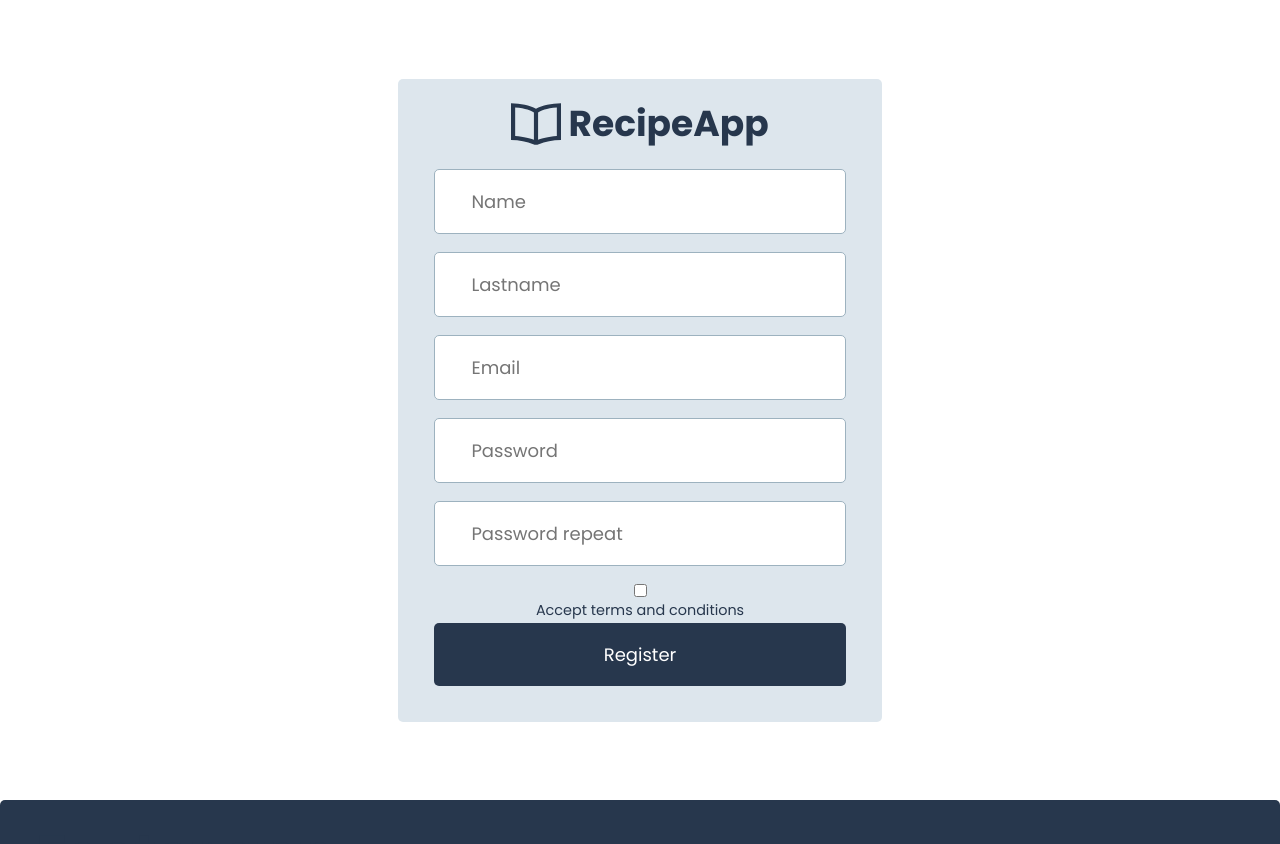
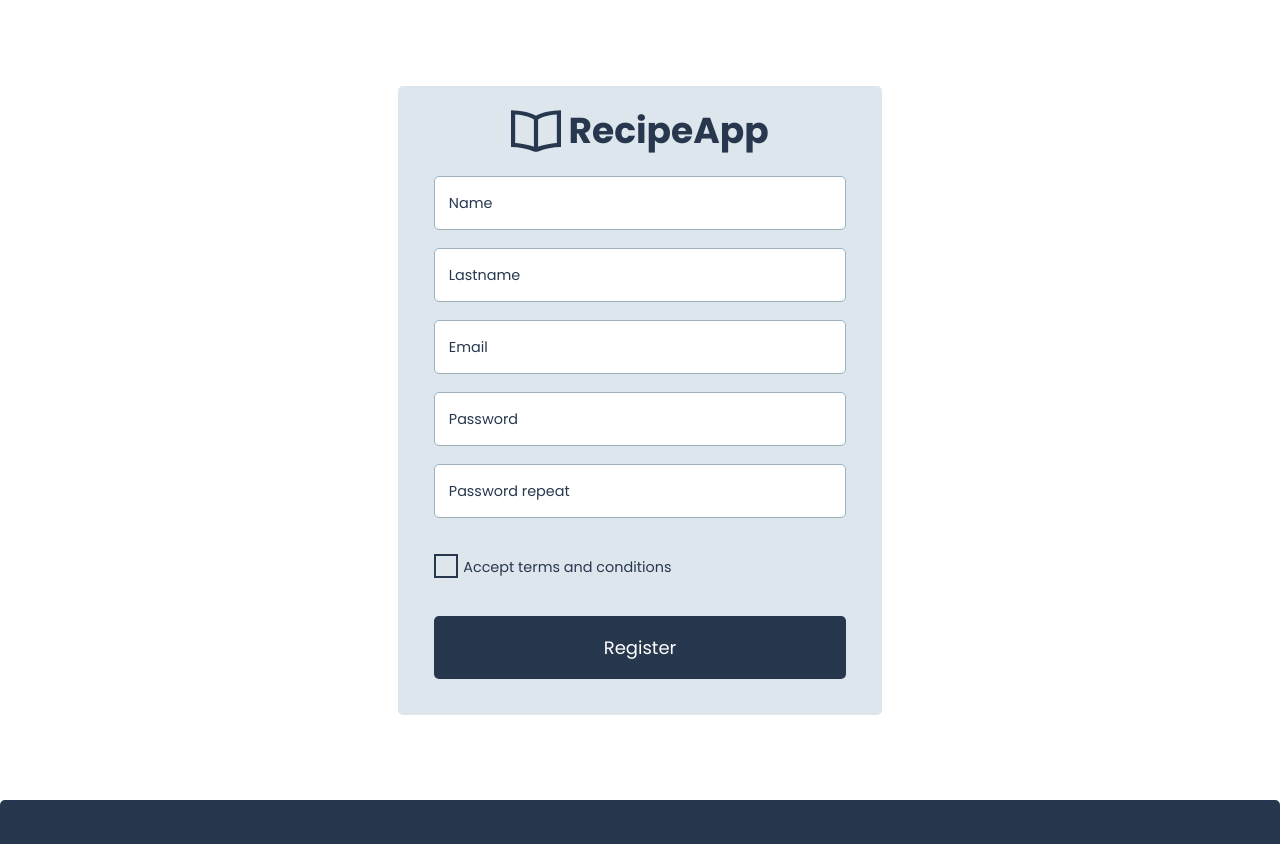
Before and after one commit to guillermomontero/recipe-app-front, a Vue app: page /register in a window 1280 px wide. Shown: the top 844 px of the page. Built offline with nearby package versions, Linux system fonts and the light colour scheme.

Commit message:
WIP styling form checkboxes

```diff
--- a/src/assets/scss/_form.scss
+++ b/src/assets/scss/_form.scss
@@ -3,6 +3,7 @@
   display: flex;
   flex-flow: column wrap;
   align-items: center;
+  padding: 1em;
 
   &__row {
     width: 100%;
@@ -16,22 +17,139 @@
     display: flex;
     flex-flow: column nowrap;
     align-items: flex-start;
+    position: relative;
+    margin: 0 0 3em 0;
+  }
+
+  &__label {
+    font-size: 0.8rem;
+    position: absolute;
+    top: 1em;
+    left: 1em;
+    z-index: 2;
+    transition: all 200ms ease-in;
   }
 
   &__input {
     width: 100%;
-    padding: 0.5em 1em;
+    border: solid 1px $blue-light;
+    background: $white;
+    border-radius: 5px;
+    padding: 1em 1em 0.4em 1em;
+    position: absolute;
+    top: 0;
+    left: 0;
+    z-index: 1;
   }
 
   &__textarea {
     width: 100%;
     padding: 1em;
   }
+
+  &__button {
+    cursor: pointer;
+    appearance: none;
+    border: none;
+    outline: none;
+    border-radius: 5px;
+    background: $blue-dark;
+    color: $white;
+    padding: 1em 2em;
+    width: 100%;
+    transition: all ease 0.3s;
+
+    &:hover {
+      background: $blue-semi;
+    }
+  }
+
+  &__links {
+    width: 100%;
+    padding: 0 1em;
+    display: flex;
+    flex-flow: row wrap;
+    align-items: center;
+    justify-content: space-between;
+
+    a {
+      cursor: pointer;
+      color: $orange-dark;
+      font-weight: 700;
+      display: block;
+      font-size: 0.8rem;
+      transition: all ease 0.3s;
+
+      &:hover {
+        color: $orange-semi;
+      }
+    }
+  }
+
+  &__message {
+    width: 100%;
+    padding: 1em;
+    margin: 1em 0 0 0;
+    background: $error;
+    color: $white;
+    border-radius: 5px;
+  }
+
+  &__checkbox {
+    width: 100%;
+    margin: 1em 0;
+
+    & label {
+      padding: .5em 1.5em .5em 2em;
+      font-size: .8rem;
+      line-height: .8rem;
+      color: $blue-dark;
+      cursor: pointer;
+      position: relative;
+      transition: all ease .2s;
+
+      &:before {
+        content: "";
+        display: inline-block;
+        width: 20px;
+        height: 20px;
+        border: 2px solid $blue-dark;
+        background: none;
+        position: absolute;
+        top: 4px;
+        left: 0px;
+        z-index: 1;
+        transition: all ease .2s;
+      }
+    }
+
+    & input[type="checkbox"] {
+      display: none;
+
+      &:disabled + label:before {
+        border: 2px solid $blue-semi;
+      }
+
+      &:checked + label:before {
+        background: $success;
+        border: 2px solid $success;
+        border-radius: 50%;
+      }
+    }
+  }
 }
 
-label {
-  font-size: 0.8rem;
+.form__input:focus ~ .form__label,
+.form__input:not(:placeholder-shown).form__input:not(:focus) ~ .form__label {
+  top: 0.2em;
+  left: 1.6em;
+  font-size: 0.6rem;
 }
+
+.form__input:focus ~ .form__label {
+  color: $orange-dark;
+}
+
 
 .form-extras {
   &__ingredients {
--- a/src/assets/scss/views/_login.scss
+++ b/src/assets/scss/views/_login.scss
@@ -22,71 +22,6 @@
     }
   }
 
-  &__form {
-    width: 100%;
-    display: flex;
-    flex-flow: column wrap;
-    align-items: center;
-    padding: 1em;
-
-    &--input {
-      width: 100%;
-      border: solid 1px $blue-light;
-      background: $white;
-      padding: 1em 2em;
-      border-radius: 5px;
-      margin: 0 0 1em 0;
-    }
-
-    &--button {
-      cursor: pointer;
-      appearance: none;
-      border: none;
-      outline: none;
-      border-radius: 5px;
-      background: $blue-dark;
-      color: $white;
-      padding: 1em 2em;
-      width: 100%;
-      transition: all ease 0.3s;
-
-      &:hover {
-        background: $blue-semi;
-      }
-    }
-  }
-
-  &__links {
-    width: 100%;
-    padding: 0 1em;
-    display: flex;
-    flex-flow: row wrap;
-    align-items: center;
-    justify-content: space-between;
-
-    a {
-      cursor: pointer;
-      color: $orange-dark;
-      font-weight: 700;
-      display: block;
-      font-size: 0.8rem;
-      transition: all ease 0.3s;
-
-      &:hover {
-        color: $orange-semi;
-      }
-    }
-  }
-
-  &__message {
-    width: 100%;
-    padding: 1em;
-    margin: 1em 0 0 0;
-    background: $error;
-    color: $white;
-    border-radius: 5px;
-  }
-
   @media (min-width: 590px) {
     width: 50%;
   }
--- a/src/components/base/BaseMultiSelect.vue
+++ b/src/components/base/BaseMultiSelect.vue
@@ -76,14 +76,16 @@ onUnmounted(() => {
 
 <template>
   <div class="multi-select" id="multi-select">
-    <label for="baseInputText">{{ BMSLabel }}</label>
-    <input v-if="showOptions" type="text" name="baseInputText" id="baseInputText" v-model="textValue" class="multi-select__input" @input="filterOptions" autofocus="autofocus">
-    <input v-else type="text" name="textComputed" id="textComputed" v-model="selectedValuesComp" class="multi-select__input">
+    <input v-if="showOptions" type="text" placeholder=" " id="baseInputText" v-model="textValue" class="multi-select__input" @input="filterOptions" autofocus="autofocus">
+    <input v-else type="text" placeholder=" " id="textComputed" v-model="selectedValuesComp" class="multi-select__input">
+    <label for="baseInputText" class="multi-select__label">{{ BMSLabel }}</label>
     <div class="multi-select__items" :class="{ 'multi-select__items--show': showOptions }">
       <!-- TODO <div class="multi-select__items--add-new">+ Add</div> -->
       <div v-for="(item, index) in filterList" :key="index" class="multi-select__items--options">
-        <input type="checkbox" :name="`baseInputCheckbox-${index}`" :id="`baseInputCheckbox-${index}`" @click="checkValue(item.value)" v-model="item.selected">
-        <label :for="`baseInputCheckbox-${index}`">{{ item.label }}</label>
+        <div class="checkbox">
+          <input type="checkbox" :name="`baseInputCheckbox-${index}`" :id="`baseInputCheckbox-${index}`" @click="checkValue(item.value)" v-model="item.selected">
+          <label :for="`baseInputCheckbox-${index}`">{{ item.label }}</label>
+        </div>
       </div>
     </div>
   </div>
--- a/src/components/layout/HeaderComponent.vue
+++ b/src/components/layout/HeaderComponent.vue
@@ -16,6 +16,10 @@ const signOut = () => {
   storeAuth.logout();
 }
 
+window.addEventListener('click', (e) => {
+  if (!document.getElementById('menuTrigger')?.contains(e.target)) storeLayout.triggerMenu(false);
+});
+
 </script>
 
 <template>
@@ -28,7 +32,7 @@ const signOut = () => {
       <div v-if="$route.path !== '/new-recipe'" class="header__actions--button mr-1">
         <button class="btn btn--md" @click="goToPage('/new-recipe?m=create&id=0')">+ New recipe</button>
       </div>
-      <div class="header__actions--menu">
+      <div class="header__actions--menu" id="menuTrigger">
         <div class="header__actions--menu--avatar" @click="storeLayout.triggerMenu(!storeLayout.isMenuActive)">
           <img :src="storeAuth.user.imageProfile" :alt="storeAuth.user.name">
         </div>
--- a/src/store/layout.ts
+++ b/src/store/layout.ts
@@ -1,5 +1,4 @@
 import { defineStore } from 'pinia';
-import router from '../router';
 
 export const useLayoutStore = defineStore('layout', {
   state: () => ({
--- a/src/views/auth/ForgotPasswordView.vue
+++ b/src/views/auth/ForgotPasswordView.vue
@@ -59,11 +59,15 @@ const hasEmailFormat = (searchString: string = '') => {
       <svg xmlns="http://www.w3.org/2000/svg" viewBox="0 0 24 24"><path d="M12 4.707c-2.938-1.83-7.416-2.567-12-2.707v17.714c3.937.12 7.795.681 10.667 1.995.846.388 1.817.388 2.667 0 2.872-1.314 6.729-1.875 10.666-1.995v-17.714c-4.584.14-9.062.877-12 2.707zm-10 13.104v-13.704c5.157.389 7.527 1.463 9 2.334v13.168c-1.525-.546-4.716-1.505-9-1.798zm20 0c-4.283.293-7.475 1.252-9 1.799v-13.171c1.453-.861 3.83-1.942 9-2.332v13.704z"/></svg>
       <h3>RecipeApp</h3>
     </div>
-    <form class="login__form" @submit.prevent="sendMail">
-      <input type="email" placeholder="Email" name="email" id="form-email" v-model="user.email" class="login__form--input">
-
-      <button type="submit" class="login__form--button">Recuperar</button>
-      <div v-if="loginMessage" class="login__message">
+    <form class="form" @submit.prevent="sendMail">
+      <div class="form__row">
+        <div class="form__col w-100">
+          <input type="email" placeholder=" " id="form-email" v-model="user.email" class="form__input" autocomplete="off">
+          <label for="form-email" class="form__label">Email</label>
+        </div>
+      </div>
+      <button type="submit" class="form__button">Recuperar</button>
+      <div v-if="loginMessage" class="form__message">
         {{ loginMessage }}
       </div>
     </form>
--- a/src/views/auth/LoginView.vue
+++ b/src/views/auth/LoginView.vue
@@ -62,16 +62,25 @@ const hasEmailFormat = (searchString: string = '') => {
       <svg xmlns="http://www.w3.org/2000/svg" viewBox="0 0 24 24"><path d="M12 4.707c-2.938-1.83-7.416-2.567-12-2.707v17.714c3.937.12 7.795.681 10.667 1.995.846.388 1.817.388 2.667 0 2.872-1.314 6.729-1.875 10.666-1.995v-17.714c-4.584.14-9.062.877-12 2.707zm-10 13.104v-13.704c5.157.389 7.527 1.463 9 2.334v13.168c-1.525-.546-4.716-1.505-9-1.798zm20 0c-4.283.293-7.475 1.252-9 1.799v-13.171c1.453-.861 3.83-1.942 9-2.332v13.704z"/></svg>
       <h3>RecipeApp</h3>
     </div>
-    <form class="login__form" @submit.prevent="login" autocomplete="off">
-      <input type="email" placeholder="Email" name="email" id="form-email" v-model="user.email" class="login__form--input" autocomplete="off">
-      <input type="password" placeholder="Password" name="password" id="form-password" v-model="user.password" class="login__form--input" autocomplete="new-password">
-
-      <button type="submit" class="login__form--button">Entrar</button>
-      <div v-if="loginMessage" class="login__message">
+    <form class="form" @submit.prevent="login" autocomplete="off">
+      <div class="form__row">
+        <div class="form__col w-100">
+          <input type="email" placeholder=" " id="form-email" v-model="user.email" class="form__input" autocomplete="off">
+          <label for="form-email" class="form__label">Email</label>
+        </div>
+      </div>
+      <div class="form__row">
+        <div class="form__col w-100">
+          <input type="password" placeholder=" " id="form-password" v-model="user.password" class="form__input" autocomplete="new-password">
+          <label for="form-password" class="form__label">Password</label>
+        </div>
+      </div>
+      <button type="submit" class="form__button">Entrar</button>
+      <div v-if="loginMessage" class="form__message">
         {{ loginMessage }}
       </div>
     </form>
-    <div class="login__links">
+    <div class="form__links">
       <router-link to="/forgot-password">Forgot password?</router-link>
       <router-link to="/register">Register</router-link>
     </div>
--- a/src/views/auth/RegisterView.vue
+++ b/src/views/auth/RegisterView.vue
@@ -102,16 +102,45 @@ const hasEmailFormat = (searchString: string = '') => {
       <svg xmlns="http://www.w3.org/2000/svg" viewBox="0 0 24 24"><path d="M12 4.707c-2.938-1.83-7.416-2.567-12-2.707v17.714c3.937.12 7.795.681 10.667 1.995.846.388 1.817.388 2.667 0 2.872-1.314 6.729-1.875 10.666-1.995v-17.714c-4.584.14-9.062.877-12 2.707zm-10 13.104v-13.704c5.157.389 7.527 1.463 9 2.334v13.168c-1.525-.546-4.716-1.505-9-1.798zm20 0c-4.283.293-7.475 1.252-9 1.799v-13.171c1.453-.861 3.83-1.942 9-2.332v13.704z"/></svg>
       <h3>RecipeApp</h3>
     </div>
-    <form class="login__form" @submit.prevent="register" autocomplete="off">
-      <input type="text" placeholder="Name" name="userName" id="form-email" v-model="user.name" class="login__form--input" autocomplete="off">
-      <input type="text" placeholder="Lastname" name="lastname" id="form-email" v-model="user.lastName" class="login__form--input" autocomplete="off">
-      <input type="email" placeholder="Email" name="email" id="form-email" v-model="user.email" class="login__form--input" autocomplete="off">
-      <input type="password" placeholder="Password" name="password" id="form-password" v-model="user.password" class="login__form--input" autocomplete="new-password">
-      <input type="password" placeholder="Password repeat" name="passwordRepeat" id="form-password" v-model="user.passwordRepeat" class="login__form--input" autocomplete="new-password">
-      <input type="checkbox" name="acceptTerms" id="acceptTerms" v-model="user.acceptTerms">
-      <label for="acceptTerms">Accept terms and conditions</label>
-      <button type="submit" class="login__form--button">Register</button>
-      <div v-if="loginMessage" class="login__message">
+    <form class="form" @submit.prevent="register" autocomplete="off">
+      <div class="form__row">
+        <div class="form__col w-100">
+          <input type="text" placeholder=" " maxlength="50" id="form-name" v-model="user.name" class="form__input" autocomplete="off">
+          <label for="form-name" class="form__label">Name</label>
+        </div>
+      </div>
+      <div class="form__row">
+        <div class="form__col w-100">
+          <input type="text" placeholder=" " maxlength="100" id="form-lastname" v-model="user.lastName" class="form__input" autocomplete="off">
+          <label for="form-lastname" class="form__label">Lastname</label>
+        </div>
+      </div>
+      <div class="form__row">
+        <div class="form__col w-100">
+          <input type="email" placeholder=" " id="form-email" v-model="user.email" class="form__input" autocomplete="off">
+          <label for="form-email" class="form__label">Email</label>
+        </div>
+      </div>
+      <div class="form__row">
+        <div class="form__col w-100">
+          <input type="password" placeholder=" " id="form-password" v-model="user.password" class="form__input" autocomplete="new-password">
+          <label for="form-password" class="form__label">Password</label>
+        </div>
+      </div>
+      <div class="form__row">
+        <div class="form__col w-100">
+          <input type="password" placeholder=" " id="form-password-repeat" v-model="user.passwordRepeat" class="form__input" autocomplete="new-password">
+          <label for="form-password-repeat" class="form__label">Password repeat</label>
+        </div>
+      </div>
+      <div class="form__row">
+        <div class="form__checkbox">
+          <input type="checkbox" id="acceptTerms" v-model="user.acceptTerms">
+          <label for="acceptTerms">Accept terms and conditions</label>
+        </div>
+      </div>
+      <button type="submit" class="form__button">Register</button>
+      <div v-if="loginMessage" class="form__message">
         {{ loginMessage }}
       </div>
     </form>
--- a/src/views/recipe/CreateEditRecipeView.vue
+++ b/src/views/recipe/CreateEditRecipeView.vue
@@ -18,7 +18,7 @@ interface IRecipe {
   ingredients: object[],
   steps: string,
   cookingTime: number,
-  unitTime: string,
+  unitTime: number,
   temperatureCategory: number,
   categories: number[],
   origin: string,
@@ -27,6 +27,11 @@ interface IRecipe {
 };
 
 interface IObject {
+  label: string,
+  value: number,
+};
+
+interface IObjectCountry {
   label: string,
   value: string,
 };
@@ -49,7 +54,7 @@ const store = useAuthStore();
 const mode = ref<string>('create');
 const newRecipeMessage = ref<string>('');
 const temperatureCategories = ref<IObject[]>([]);
-const countries = ref<IObject[]>([]);
+const countries = ref<IObjectCountry[]>([]);
 const categories = ref<ICategory[]>([]);
 const unitTimes = ref<IObject[]>([]);
 const showModalIngredients = ref<boolean>(false)
@@ -60,7 +65,7 @@ const recipe = ref<IRecipe>({
   ingredients: [],
   steps: '',
   cookingTime: 0,
-  unitTime: 'min',
+  unitTime: 0,
   temperatureCategory: 0,
   categories: [],
   origin: '',
@@ -239,49 +244,50 @@ onMounted(async () => {
   <form class="form" @submit.prevent="acceptHandler" autocomplete="off">
     <div class="form__row">
       <div class="form__col w-100">
-        <label for="titleRecipe">Title</label>
-        <input type="text" maxlength="50" name="titleRecipe" id="titleRecipe" v-model="recipe.title" class="form__input">
+        <input type="text" maxlength="50" placeholder=" " id="titleRecipe" v-model="recipe.title" class="form__input">
+        <label for="titleRecipe" class="form__label">Title</label>
       </div>
     </div>
     <div class="form__row">
       <div class="form__col w-100">
-        <label for="descriptionRecipe">Description</label>
-        <input type="text" maxlength="100" name="descriptionRecipe" id="descriptionRecipe" v-model="recipe.description" class="form__input">
+        <input type="text" maxlength="100" placeholder=" " id="descriptionRecipe" v-model="recipe.description" class="form__input">
+        <label for="descriptionRecipe" class="form__label">Description</label>
       </div>
     </div>
     <div class="form__row">
       <div class="form__col w-20 mr-2">
-        <label for="cookingTimeRecipe">Cooking time</label>
-        <input type="number" min="0" name="cookingTimeRecipe" id="cookingTimeRecipe" v-model="recipe.cookingTime" class="form__input" autocomplete="new-password">
+        <input type="number" min="0" placeholder=" " id="cookingTimeRecipe" v-model="recipe.cookingTime" class="form__input" autocomplete="new-password">
+        <label for="cookingTimeRecipe" class="form__label">Cooking time</label>
       </div>
       <div class="form__col w-20">
-        <label for="unitTimeRecipe">Unit time</label>
-        <select name="unitTimeRecipe" id="unitTimeRecipe" v-model="recipe.unitTime">
+        <select placeholder=" " name="unitTimeRecipe" id="unitTimeRecipe" v-model="recipe.unitTime" class="form__input">
+          <option disabled value="0" hidden>Choose here</option>
           <option v-for="u in unitTimes" :key="u.value" :value="u.value">{{ u.label }}</option>
         </select>
+        <label for="unitTimeRecipe" class="form__label">Unit time</label>
       </div>
     </div>
     <div class="form__row">
       <div class="form__col w-20 mr-2">
-        <label for="temperatureCategoryRecipe">Temperature</label>
-        <select name="temperatureCategory" id="temperatureCategoryRecipe" v-model="recipe.temperatureCategory">
+        <select placeholder=" " id="temperatureCategoryRecipe" v-model="recipe.temperatureCategory" class="form__input">
+          <option disabled value="0" hidden>Choose here</option>
           <option v-for="tc in temperatureCategories" :key="tc.value" :value="tc.value">{{ tc.label }}</option>
         </select>
+        <label for="temperatureCategoryRecipe" class="form__label">Temperature</label>
       </div>
       <div class="form__col w-40 mr-2">
         <BaseMultiSelect :BMSData="categories" :BMSLabel="'Categories'" @selected-values="updateSelectedCategories" />
       </div>
       <div class="form__col w-40">
-        <label for="countriesRecipe">Country</label>
-        <select name="countries" id="countriesRecipe" v-model="recipe.origin">
+        <select placeholder=" " id="countriesRecipe" v-model="recipe.origin" class="form__input">
+          <option disabled value="" hidden>Choose here</option>
           <option v-for="c in countries" :key="c.value" :value="c.value">{{ c.label }}</option>
         </select>
+        <label for="countriesRecipe" class="form__label">Country</label>
       </div>
     </div>
     <div class="form__row">
-      <div class="form__col w-100">
-        <button class="btn btn--md btn--edit" @click.prevent="addIngredients">Add ingredients</button>
-      </div>
+      <button class="btn btn--md btn--edit" @click.prevent="addIngredients">Add ingredients</button>
     </div>
     <div class="form__row" v-if="recipe.ingredients.length">
       <div class="form__col w-100">
@@ -295,8 +301,8 @@ onMounted(async () => {
     </div>
     <div class="form__row">
       <div class="form__col w-100">
-        <label for="stepsRecipe">Steps</label>
-        <textarea maxlength="1000" name="Steps" id="stepsRecipe" cols="30" rows="10" v-model="recipe.steps" class="form__input"></textarea>
+        <textarea maxlength="1000" placeholder=" " id="stepsRecipe" cols="30" rows="10" v-model="recipe.steps" class="form__input"></textarea>
+        <label for="stepsRecipe" class="form__label">Steps</label>
       </div>
     </div>
     <!-- <div class="form__row">
```
Also changed, not shown: src/assets/scss/components/base/_base-multi-select.scss (+30 -3 lines).
